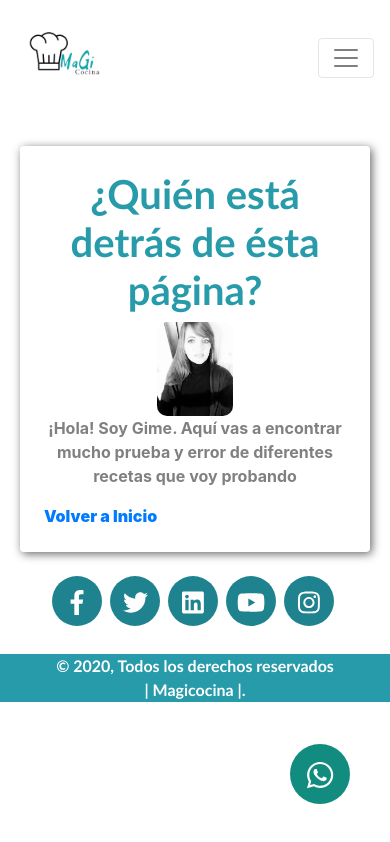
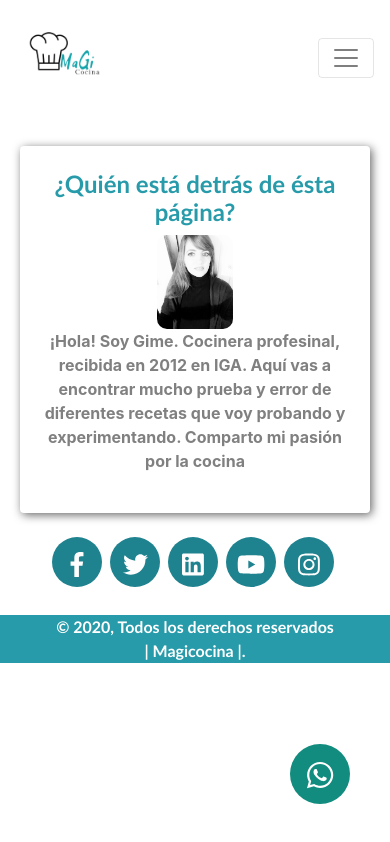
Before and after one commit to gibinaghi/magicocina_cac, a plain HTML site: page aboutus.html in a window 390 px wide. Drawn offline with nearby package versions, Linux system fonts and the light colour scheme.

```diff
--- a/aboutus.css
+++ b/aboutus.css
@@ -31,10 +31,16 @@ img {
     .display-table {
         padding-top: 25% !important;
     }
+    .title {
+        font-size: x-large;
+    }
   }
   @media only screen and (min-width:480px) and (max-width:760px){
     .display-table {
         padding-top: 15% !important;
+    }
+    .title {
+        font-size: x-large;
     }
   }
   @media only screen and (min-width:760px) and (max-width:1200px){
--- a/aboutus.html
+++ b/aboutus.html
@@ -4,7 +4,7 @@
         <head>
              <!-- Bootstrap -->
              <link rel="stylesheet" href="https://stackpath.bootstrapcdn.com/bootstrap/4.5.2/css/bootstrap.min.css" integrity="sha384-JcKb8q3iqJ61gNV9KGb8thSsNjpSL0n8PARn9HuZOnIxN0hoP+VmmDGMN5t9UJ0Z" crossorigin="anonymous">
-             <script src="https://code.jquery.com/jquery-3.5.1.slim.min.js" integrity="sha384-DfXdz2htPH0lsSSs5nCTpuj/zy4C+OGpamoFVy38MVBnE+IbbVYUew+OrCXaRkfj" crossorigin="anonymous"></script>
+             <script src="//code.jquery.com/jquery-1.11.1.min.js"></script>
              <script src="https://cdn.jsdelivr.net/npm/popper.js@1.16.1/dist/umd/popper.min.js" integrity="sha384-9/reFTGAW83EW2RDu2S0VKaIzap3H66lZH81PoYlFhbGU+6BZp6G7niu735Sk7lN" crossorigin="anonymous"></script>
              <script src="https://stackpath.bootstrapcdn.com/bootstrap/4.5.2/js/bootstrap.min.js" integrity="sha384-B4gt1jrGC7Jh4AgTPSdUtOBvfO8shuf57BaghqFfPlYxofvL8/KUEfYiJOMMV+rV" crossorigin="anonymous"></script>
 
@@ -38,8 +38,9 @@
               <div class="display-table-cell mt-5">
                   <h1 class="title font-white"><b> ¿Qui&eacuten est&aacute detr&aacutes de &eacutesta p&aacutegina? </h1>
                     <img class="imagen w-25" src="img/quiensoy.jpg">
-                  <p class="desc font-white"> ¡Hola! Soy Gime. Aqu&iacute vas a encontrar mucho prueba y error de diferentes recetas que voy probando </p>
-                  <a class="notify-btn" href="index.html"><b> Volver a Inicio </b></a>
+                  <p class="desc font-white"> ¡Hola! Soy Gime. Cocinera profesinal, recibida en 2012 en IGA.
+                    Aqu&iacute vas a encontrar mucho prueba y error de diferentes recetas que voy probando
+                    y experimentando. Comparto mi pasión por la cocina </p>
               </div>
           </div>
 
```
Also changed, not shown: form.html (+1 -1 lines), index.html (+1 -1 lines), service.html (+1 -1 lines).
